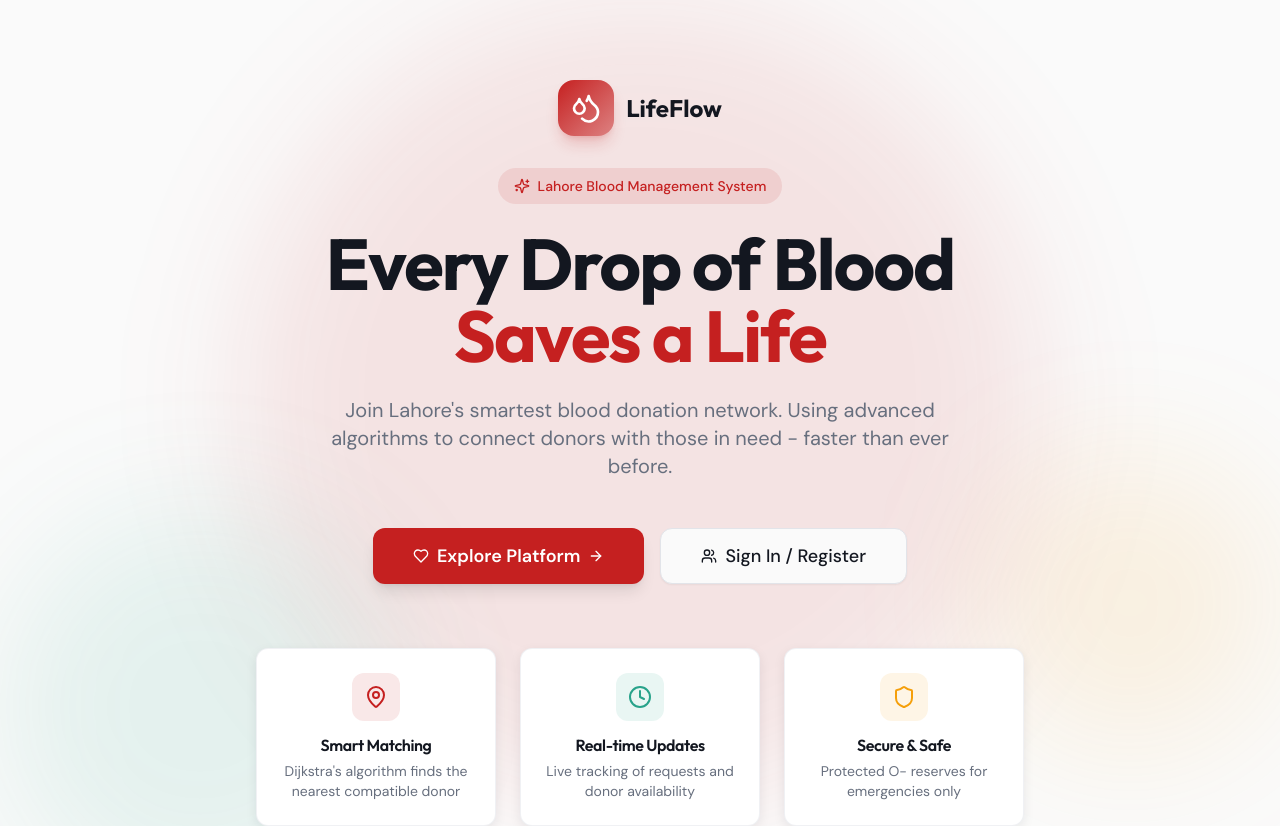
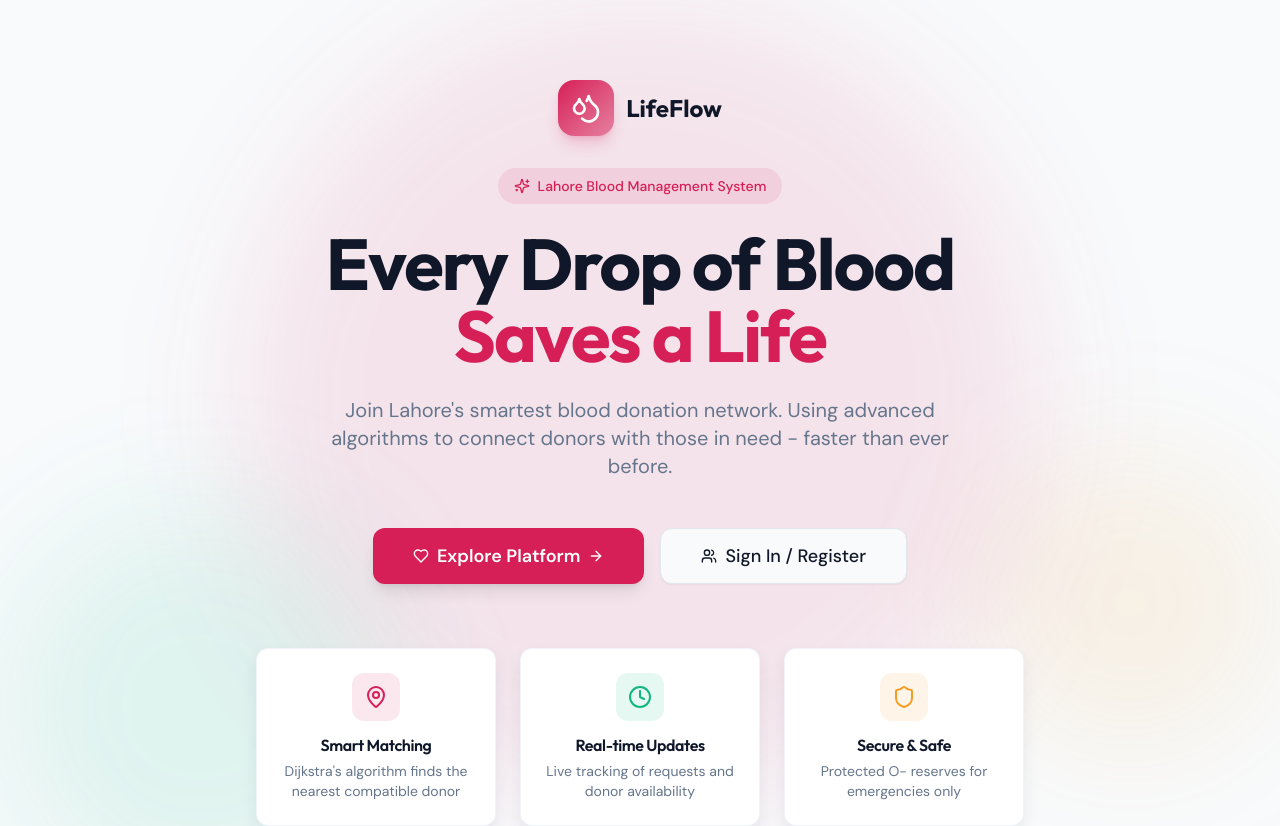
Before and after one commit to mutahharbhutta/blood-lifeline, a React (Vite) app: page / in a window 1280 px wide. Shown: the top 826 px of the page. Built offline with nearby package versions, Linux system fonts and the light colour scheme; the HTML template or start-up script is replaced by a standard one.

Commit message:
ui updated

```diff
--- a/src/index.css
+++ b/src/index.css
@@ -6,111 +6,110 @@
 
 @layer base {
   :root {
-    /* Blood Management Theme - Light */
-    --background: 0 0% 98%;
-    --foreground: 220 25% 10%;
+    /* Modern Clinical Theme - Light Mode */
+    --background: 210 40% 98%;
+    /* Sterile White */
+    --foreground: 222 47% 11%;
+    /* Deep Navy */
 
     --card: 0 0% 100%;
-    --card-foreground: 220 25% 10%;
+    --card-foreground: 222 47% 11%;
 
     --popover: 0 0% 100%;
-    --popover-foreground: 220 25% 10%;
+    --popover-foreground: 222 47% 11%;
 
-    /* Primary: Deep Crimson Red */
-    --primary: 0 72% 45%;
+    /* Vitality Red - Deep, rich, life-affirming */
+    --primary: 342 75% 48%;
     --primary-foreground: 0 0% 100%;
-    --primary-glow: 0 72% 55%;
+    --primary-glow: 342 75% 65%;
 
-    /* Secondary: Soft Gray */
-    --secondary: 220 14% 96%;
-    --secondary-foreground: 220 25% 20%;
+    /* Trust Blue - Medical, Clean */
+    --secondary: 210 20% 90%;
+    --secondary-foreground: 222 47% 11%;
 
-    /* Muted tones */
-    --muted: 220 14% 95%;
-    --muted-foreground: 220 10% 45%;
+    --muted: 210 20% 90%;
+    --muted-foreground: 215 16% 47%;
 
-    /* Accent: Teal for success/available */
-    --accent: 168 60% 40%;
+    /* Success/Safety */
+    --accent: 160 84% 39%;
     --accent-foreground: 0 0% 100%;
 
-    /* Urgent: Amber for warnings */
-    --urgent: 38 92% 50%;
-    --urgent-foreground: 0 0% 100%;
+    /* Urgency/Warning */
+    --urgent: 35 90% 55%;
+    --urgent-foreground: 0 0% 10%;
 
-    /* Destructive */
     --destructive: 0 84% 60%;
     --destructive-foreground: 0 0% 100%;
 
-    --border: 220 13% 90%;
-    --input: 220 13% 90%;
-    --ring: 0 72% 45%;
+    --border: 214 32% 91%;
+    --input: 214 32% 91%;
+    --ring: 342 75% 48%;
 
-    --radius: 0.75rem;
+    --radius: 1rem;
 
     /* Gradients */
-    --gradient-primary: linear-gradient(135deg, hsl(0, 72%, 45%) 0%, hsl(0, 72%, 55%) 100%);
-    --gradient-hero: linear-gradient(180deg, hsl(0, 72%, 45%) 0%, hsl(350, 80%, 35%) 100%);
-    --gradient-card: linear-gradient(145deg, hsl(0, 0%, 100%) 0%, hsl(0, 0%, 98%) 100%);
-    --gradient-success: linear-gradient(135deg, hsl(168, 60%, 40%) 0%, hsl(168, 60%, 50%) 100%);
+    --gradient-primary: linear-gradient(135deg, hsl(342, 75%, 48%) 0%, hsl(355, 85%, 55%) 100%);
+    --gradient-soft: linear-gradient(to bottom, hsl(210, 40%, 98%), hsl(0, 0%, 100%));
+    --gradient-glass: linear-gradient(145deg, rgba(255, 255, 255, 0.7) 0%, rgba(255, 255, 255, 0.3) 100%);
 
-    /* Shadows */
-    --shadow-sm: 0 1px 2px hsl(220 25% 10% / 0.05);
-    --shadow-md: 0 4px 12px hsl(220 25% 10% / 0.08);
-    --shadow-lg: 0 10px 30px hsl(220 25% 10% / 0.12);
-    --shadow-glow: 0 0 40px hsl(0 72% 45% / 0.2);
+    /* Shadows - Soft, diffuse */
+    --shadow-sm: 0 2px 4px rgba(33, 50, 75, 0.05);
+    --shadow-md: 0 8px 16px rgba(33, 50, 75, 0.08);
+    --shadow-lg: 0 20px 40px rgba(33, 50, 75, 0.12);
+    --shadow-glow: 0 8px 32px rgba(220, 20, 60, 0.25);
 
-    /* Sidebar */
-    --sidebar-background: 0 0% 100%;
-    --sidebar-foreground: 220 25% 20%;
-    --sidebar-primary: 0 72% 45%;
+    /* Sidebar - keeping for compatibility but mapping to new theme */
+    --sidebar-background: 210 40% 98%;
+    --sidebar-foreground: 222 47% 11%;
+    --sidebar-primary: 342 75% 48%;
     --sidebar-primary-foreground: 0 0% 100%;
-    --sidebar-accent: 220 14% 96%;
-    --sidebar-accent-foreground: 220 25% 20%;
-    --sidebar-border: 220 13% 90%;
-    --sidebar-ring: 0 72% 45%;
+    --sidebar-accent: 210 20% 90%;
+    --sidebar-accent-foreground: 222 47% 11%;
+    --sidebar-border: 214 32% 91%;
+    --sidebar-ring: 342 75% 48%;
   }
 
   .dark {
-    --background: 220 25% 8%;
-    --foreground: 0 0% 95%;
+    --background: 222 47% 11%;
+    --foreground: 210 40% 98%;
 
-    --card: 220 25% 12%;
-    --card-foreground: 0 0% 95%;
+    --card: 217 33% 17%;
+    --card-foreground: 210 40% 98%;
 
-    --popover: 220 25% 12%;
-    --popover-foreground: 0 0% 95%;
+    --popover: 217 33% 17%;
+    --popover-foreground: 210 40% 98%;
 
-    --primary: 0 72% 55%;
+    --primary: 342 75% 55%;
     --primary-foreground: 0 0% 100%;
-    --primary-glow: 0 72% 65%;
+    --primary-glow: 342 75% 65%;
 
-    --secondary: 220 20% 18%;
-    --secondary-foreground: 0 0% 90%;
+    --secondary: 217 33% 25%;
+    --secondary-foreground: 210 40% 98%;
 
-    --muted: 220 20% 18%;
-    --muted-foreground: 220 10% 60%;
+    --muted: 217 33% 25%;
+    --muted-foreground: 215 20% 65%;
 
-    --accent: 168 60% 45%;
+    --accent: 160 84% 45%;
     --accent-foreground: 0 0% 100%;
 
-    --urgent: 38 92% 55%;
+    --urgent: 35 90% 60%;
     --urgent-foreground: 0 0% 10%;
 
-    --destructive: 0 62% 45%;
-    --destructive-foreground: 0 0% 100%;
+    --destructive: 0 62% 30%;
+    --destructive-foreground: 210 40% 98%;
 
-    --border: 220 20% 20%;
-    --input: 220 20% 20%;
-    --ring: 0 72% 55%;
+    --border: 217 33% 25%;
+    --input: 217 33% 25%;
+    --ring: 342 75% 55%;
 
-    --sidebar-background: 220 25% 10%;
-    --sidebar-foreground: 0 0% 90%;
-    --sidebar-primary: 0 72% 55%;
+    --sidebar-background: 222 47% 11%;
+    --sidebar-foreground: 210 40% 98%;
+    --sidebar-primary: 342 75% 55%;
     --sidebar-primary-foreground: 0 0% 100%;
-    --sidebar-accent: 220 20% 18%;
-    --sidebar-accent-foreground: 0 0% 90%;
-    --sidebar-border: 220 20% 20%;
-    --sidebar-ring: 0 72% 55%;
+    --sidebar-accent: 217 33% 25%;
+    --sidebar-accent-foreground: 210 40% 98%;
+    --sidebar-border: 217 33% 25%;
+    --sidebar-ring: 342 75% 55%;
   }
 }
 
@@ -125,11 +124,19 @@
 
   body {
     @apply bg-background text-foreground font-sans antialiased;
-    font-feature-settings: "cv02", "cv03", "cv04", "cv11";
+    background-image:
+      radial-gradient(circle at 100% 0%, hsla(342, 75%, 48%, 0.03) 0%, transparent 25%),
+      radial-gradient(circle at 0% 100%, hsla(200, 90%, 40%, 0.03) 0%, transparent 25%);
+    background-attachment: fixed;
   }
 
-  h1, h2, h3, h4, h5, h6 {
-    @apply font-display font-semibold tracking-tight;
+  h1,
+  h2,
+  h3,
+  h4,
+  h5,
+  h6 {
+    @apply font-display font-medium tracking-tight text-foreground;
   }
 }
 
@@ -180,10 +187,13 @@
   }
 
   @keyframes pulse-ring {
-    0%, 100% {
+
+    0%,
+    100% {
       opacity: 1;
       transform: scale(1);
     }
+
     50% {
       opacity: 0.5;
       transform: scale(1.05);
@@ -195,9 +205,12 @@
   }
 
   @keyframes float {
-    0%, 100% {
+
+    0%,
+    100% {
       transform: translateY(0);
     }
+
     50% {
       transform: translateY(-10px);
     }
@@ -272,10 +285,13 @@
 }
 
 @keyframes hospital-pulse {
-  0%, 100% {
+
+  0%,
+  100% {
     transform: scale(1);
     box-shadow: 0 4px 12px rgba(0, 0, 0, 0.3);
   }
+
   50% {
     transform: scale(1.1);
     box-shadow: 0 4px 20px rgba(59, 130, 246, 0.5);
@@ -297,10 +313,13 @@
 }
 
 @keyframes donor-pulse {
-  0%, 100% {
+
+  0%,
+  100% {
     transform: scale(1);
     box-shadow: 0 4px 12px rgba(0, 0, 0, 0.3);
   }
+
   50% {
     transform: scale(1.1);
     box-shadow: 0 4px 20px rgba(185, 28, 28, 0.5);
@@ -312,9 +331,12 @@
 }
 
 @keyframes pulse {
-  0%, 100% {
+
+  0%,
+  100% {
     transform: scale(1);
   }
+
   50% {
     transform: scale(1.15);
   }
@@ -333,6 +355,7 @@
     transform: scale(0.5);
     opacity: 1;
   }
+
   100% {
     transform: scale(2);
     opacity: 0;
--- a/tailwind.config.ts
+++ b/tailwind.config.ts
@@ -72,6 +72,10 @@ export default {
         md: "calc(var(--radius) - 2px)",
         sm: "calc(var(--radius) - 4px)",
       },
+      backgroundImage: {
+        'gradient-radial': 'radial-gradient(var(--tw-gradient-stops))',
+        'hero-pattern': "url('/hero-pattern.svg')",
+      },
       keyframes: {
         "accordion-down": {
           from: { height: "0" },
@@ -97,6 +101,18 @@ export default {
           "0%, 100%": { opacity: "1" },
           "50%": { opacity: "0.7" },
         },
+        "float": {
+          "0%, 100%": { transform: "translateY(0)" },
+          "50%": { transform: "translateY(-10px)" },
+        },
+        "hospital-pulse": {
+          "0%, 100%": { transform: "scale(1)", boxShadow: "0 4px 12px rgba(0, 0, 0, 0.1)" },
+          "50%": { transform: "scale(1.05)", boxShadow: "0 4px 20px rgba(59, 130, 246, 0.4)" },
+        },
+        "donor-pulse": {
+          "0%, 100%": { transform: "scale(1)", boxShadow: "0 4px 12px rgba(0, 0, 0, 0.1)" },
+          "50%": { transform: "scale(1.05)", boxShadow: "0 4px 20px rgba(220, 38, 38, 0.4)" },
+        },
       },
       animation: {
         "accordion-down": "accordion-down 0.2s ease-out",
@@ -105,6 +121,9 @@ export default {
         "slide-in-right": "slide-in-right 0.5s ease-out forwards",
         "scale-in": "scale-in 0.3s ease-out forwards",
         "pulse-soft": "pulse-soft 2s ease-in-out infinite",
+        "float": "float 6s ease-in-out infinite",
+        "hospital-pulse": "hospital-pulse 2s ease-in-out infinite",
+        "donor-pulse": "donor-pulse 2s ease-in-out infinite",
       },
       boxShadow: {
         'glow': '0 0 40px hsl(var(--primary) / 0.2)',
```
